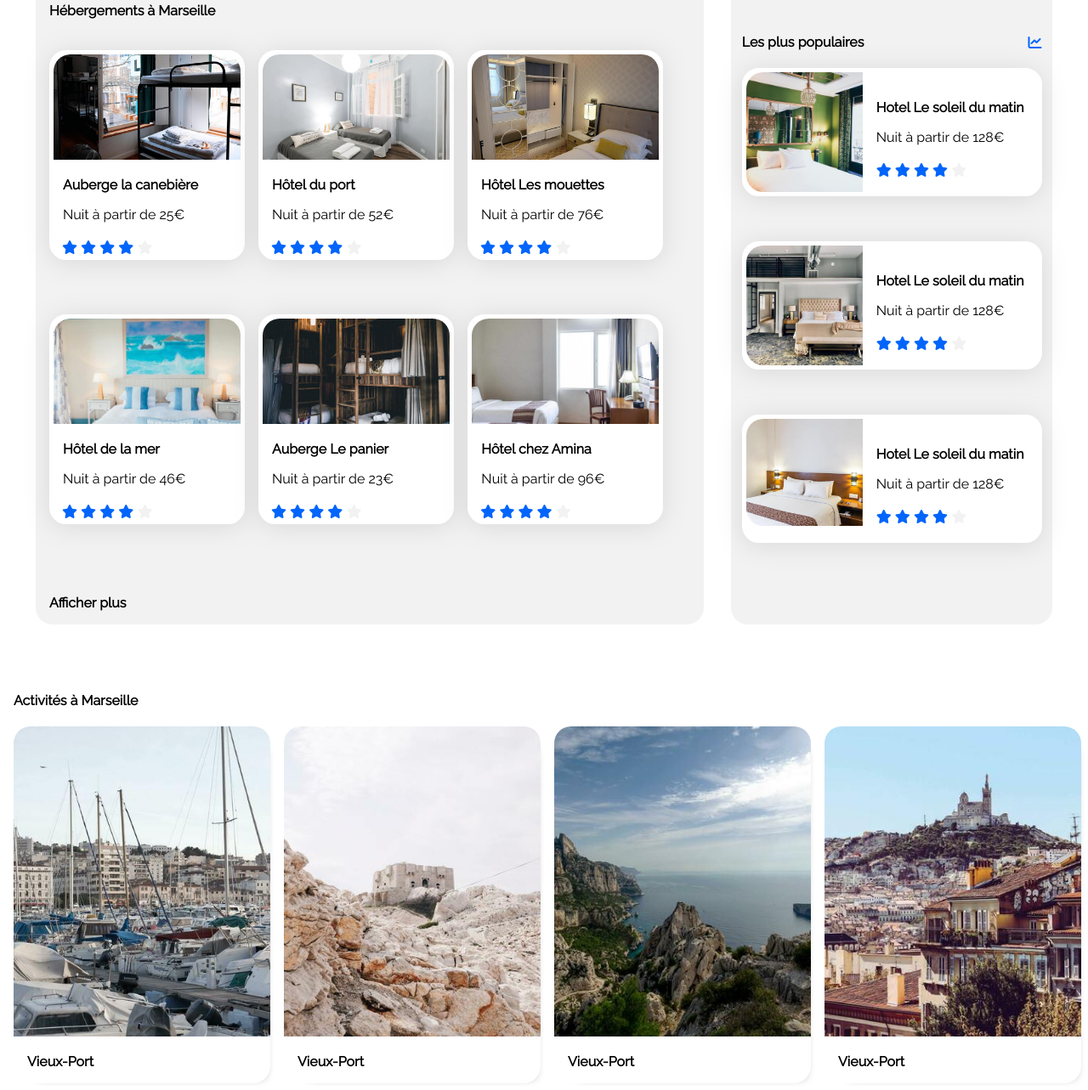
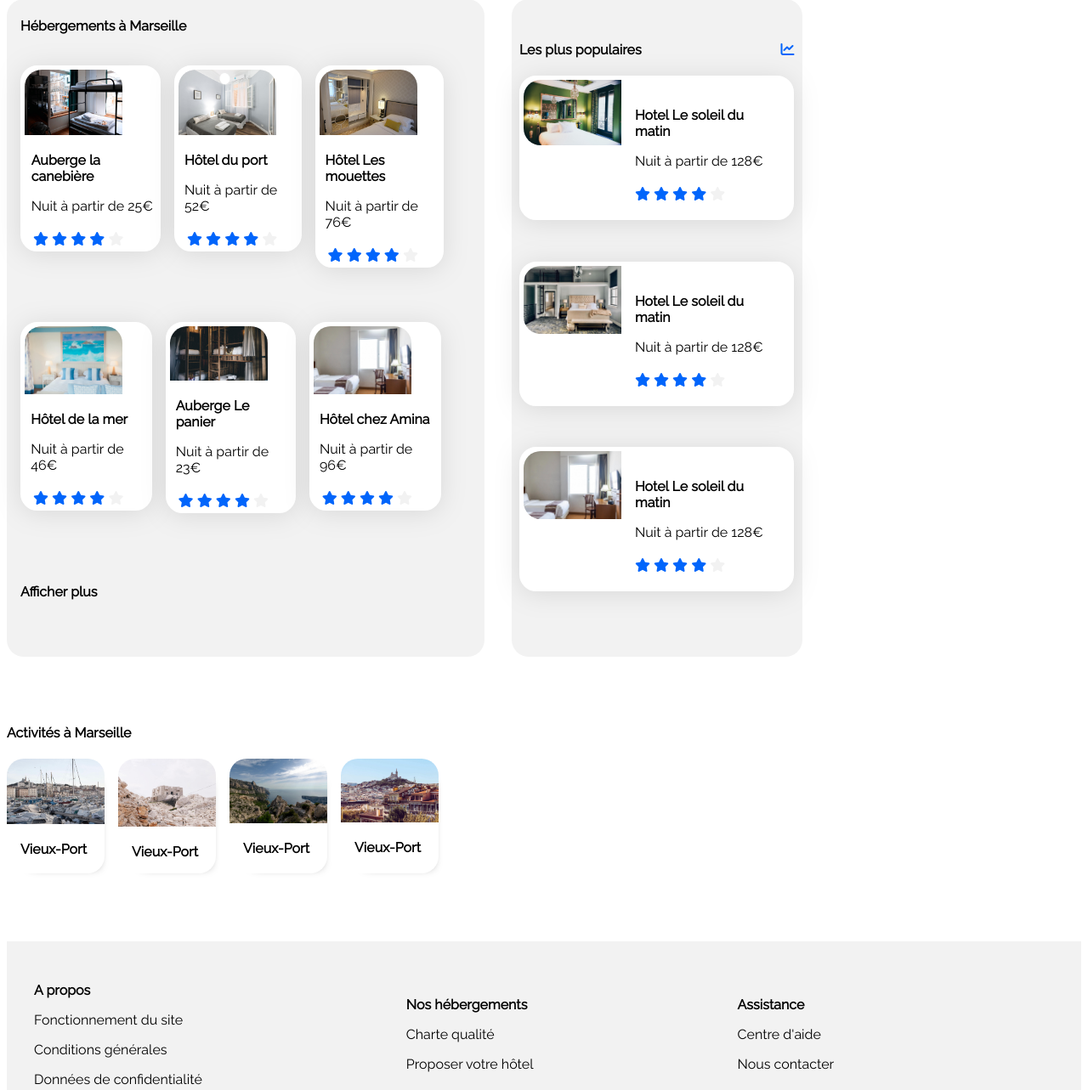
Before and after one commit to Gorrog87/OCProjects, a website: page OCProject-01/index.html in a window 1280 px wide. Shown: the part 475-1758 px from the top of the page at 85% size. Drawn offline with Linux system fonts and the light colour scheme.

Commit message:
comtinue to skip all the margins and set the images to the good size for mobil & tablet work not finish keep going

```diff
--- a/OCProject-01/index.html
+++ b/OCProject-01/index.html
@@ -84,6 +84,7 @@
       </div>
     </header>
     <main>
+      <!--  -->
       <section class="flex rentings-and-popular">
         <div class="rentings">
           <h4 id="hébergements">Hébergements à Marseille</h4>
@@ -91,7 +92,7 @@
             <a href="#">
               <div class="renting-card">
                 <img
-                  src="./assets/images-Booki/hebergements/4_small/marcus-loke-WQJvWU_HZFo-unsplash.jpg"
+                  src="./assets/images-Booki/hebergements/2_large/marcus-loke-WQJvWU_HZFo-unsplash.jpg"
                   alt="marcus-loke-img"
                 >
                 <p class="bold">Auberge la canebière</p>
@@ -108,7 +109,7 @@
             <a href="#">
               <div class="renting-card">
                 <img
-                  src="./assets/images-Booki/hebergements/4_small/fred-kleber-gTbaxaVLvsg-unsplash.jpg"
+                  src="./assets/images-Booki/hebergements/2_large/fred-kleber-gTbaxaVLvsg-unsplash.jpg"
                   alt="fred-kleber-img"
                 >
                 <p class="bold">Hôtel du port</p>
@@ -125,7 +126,7 @@
             <a href="">
               <div class="renting-card">
                 <img
-                  src="./assets/images-Booki/hebergements/4_small/reisetopia-B8WIgxA_PFU-unsplash.jpg"
+                  src="./assets/images-Booki/hebergements/2_large/reisetopia-B8WIgxA_PFU-unsplash.jpg"
                   alt="reisetopia-img"
                 >
                 <p class="bold">Hôtel Les mouettes</p>
@@ -144,7 +145,7 @@
             <a href="#">
               <div class="renting-card">
                 <img
-                  src="./assets/images-Booki/hebergements/4_small/annie-spratt-Eg1qcIitAuA-unsplash.jpg"
+                  src="./assets/images-Booki/hebergements/2_large/annie-spratt-Eg1qcIitAuA-unsplash.jpg"
                   alt="annie-spratt-img"
                 >
                 <p class="bold">Hôtel de la mer</p>
@@ -161,7 +162,7 @@
             <a href="#">
               <div class="renting-card">
                 <img
-                  src="./assets/images-Booki/hebergements/4_small/nicate-lee-kT-ZyaiwBe0-unsplash.jpg"
+                  src="./assets/images-Booki/hebergements/2_large/nicate-lee-kT-ZyaiwBe0-unsplash.jpg"
                   alt="nicate-lee-img"
                 >
                 <p class="bold">Auberge Le panier</p>
@@ -178,7 +179,7 @@
             <a href="#">
               <div class="renting-card">
                 <img
-                  src="./assets/images-Booki/hebergements/4_small/febrian-zakaria-M6S1WvfW68A-unsplash.jpg"
+                  src="./assets/images-Booki/hebergements/2_large/febrian-zakaria-M6S1WvfW68A-unsplash.jpg"
                   alt="febrian-zakaria-img"
                 >
                 <p class="bold">Hôtel chez Amina</p>
@@ -206,7 +207,7 @@
             <a href="#">
               <div class="flex popular-card">
                 <img
-                  src="./assets/images-Booki/hebergements/4_small/emile-guillemot-Bj_rcSC5XfE-unsplash.jpg"
+                  src="./assets/images-Booki/hebergements/2_large/emile-guillemot-Bj_rcSC5XfE-unsplash.jpg"
                   alt="emille-guillemot-img"
                 >
                 <div class="popular-card-details">
@@ -225,7 +226,7 @@
             <a href="#">
               <div class="flex popular-card">
                 <img
-                  src="./assets/images-Booki/hebergements/4_small/aw-creative-VGs8z60yT2c-unsplash.jpg"
+                  src="./assets/images-Booki/hebergements/2_large/aw-creative-VGs8z60yT2c-unsplash.jpg"
                   alt="aw-creative-img"
                 >
                 <div class="popular-card-details">
@@ -244,7 +245,7 @@
             <a href="#">
               <div class="flex popular-card">
                 <img
-                  src="./assets/images-Booki/hebergements/4_small/febrian-zakaria-sjvU0THccQA-unsplash.jpg"
+                  src="./assets/images-Booki/hebergements/2_large/febrian-zakaria-M6S1WvfW68A-unsplash.jpg"
                   alt="febrian-zakaria-img"
                   id="febrian-img"
                 >
@@ -269,7 +270,7 @@
         <div class="activity-cards">
           <div class="activity-card">
             <img
-              src="./assets/images-Booki/activites/4_small/reno-laithienne-QUgJhdY5Fyk-unsplash.jpg"
+              src="./assets/images-Booki/activites/2_large/reno-laithienne-QUgJhdY5Fyk-unsplash.jpg"
               alt="reno-laithienne-img"
             >
             <p class="bold">Vieux-Port</p>
@@ -277,7 +278,7 @@
           <div class="activity-card">
             <!-- here i have a size issue for only one img and they belongs to the same classes... will see it later -->
             <img
-              src="./assets/images-Booki/activites/4_small/paul-hermann-QFTrLdQIRhI-unsplash.jpg"
+              src="./assets/images-Booki/activites/2_large/paul-hermann-QFTrLdQIRhI-unsplash.jpg"
               alt="paul-hermann-img"
             >
             <p class="bold">Vieux-Port</p>
@@ -285,14 +286,14 @@
           </div>
           <div class="activity-card">
             <img
-              src="./assets/images-Booki/activites/4_small/kilyan-sockalingum-NR8-cBCN3aI-unsplash.jpg"
+              src="./assets/images-Booki/activites/2_large/kilyan-sockalingum-NR8-cBCN3aI-unsplash.jpg"
               alt="kilyan-sockalingum-img"
             >
             <p class="bold">Vieux-Port</p>
           </div>
           <div class="activity-card">
             <img
-              src="./assets/images-Booki/activites/4_small/florian-wehde-xW9e8gdotxI-unsplash.jpg"
+              src="./assets/images-Booki/activites/2_large/florian-wehde-xW9e8gdotxI-unsplash.jpg"
               alt="florian-wehde-img"
             >
             <p class="bold">Vieux-Port</p>
--- a/OCProject-01/styles.css
+++ b/OCProject-01/styles.css
@@ -19,12 +19,25 @@
 
 html {
   font-family: "Raleway";
-  padding: 0 1rem 0 1rem;
+  /* padding: 0 1rem 0 1rem; */
 }
 
 body {
-  margin: auto;
+  /* margin: auto; */
   max-width: 1440px;
+}
+
+section {
+  width: fit-content;
+}
+
+img {
+  min-height: 40px;
+  max-height: 80px;
+  min-width: 115px;
+  max-width: 40px;
+  width: fit-content;
+  height: fit-content;
 }
 
 nav {
@@ -263,8 +276,8 @@ footer {
 }
 
 .renting-card img {
-  min-width: 220px;
-  max-height: 124px;
+  /* min-width: 220px;
+  max-height: 124px; */
   object-fit: cover;
   border-radius: 20px 20px 0 0;
 }
@@ -304,7 +317,7 @@ footer {
 }
 
 .popular-card img {
-  width: 137px;
+  /* width: 137px; */
   border-radius: 20px 0px 0px 20px;
   object-fit: cover;
 }
@@ -326,9 +339,9 @@ footer {
 }
 
 .activity-card img {
-  min-width: 302px;
+  /* min-width: 302px;
   max-width: 302px;
-  height: 365px;
+  height: 365px; */
   border-radius: 20px 20px 0 0;
   object-fit: cover;
 }
@@ -355,7 +368,7 @@ footer {
 }
 
 #febrian-img {
-  height: 126px;
+  /* height: 126px; */
   object-fit: cover;
 }
 
@@ -382,11 +395,15 @@ footer {
   /* *********************************************************************************************************************************   */
 
   html {
-    padding: 0 1rem 0 1rem;
+    /* padding: 0 1rem 0 1rem; */
   }
 
   body {
-    padding: 0 1rem 0 1rem;
+    /* padding: 0 1rem 0 1rem; */
+  }
+
+  section {
+    width: fit-content;
   }
 
   footer {
@@ -430,10 +447,10 @@ footer {
   }
 
   .renting-card img {
-    width: auto;
+    /* width: auto;
     height: auto;
     min-width: 203px;
-    object-fit: cover;
+    object-fit: cover; */
     border-radius: 20px 20px 0 0;
   }
 
@@ -464,10 +481,10 @@ footer {
   }
 
   .popular-card img {
-    max-width: 91.67px;
+    /* max-width: 91.67px;
     max-height: 128px;
     min-width: 85px;
-    min-height: 127px;
+    min-height: 127px; */
     border-radius: 20px 0px 0px 20px;
     object-fit: cover;
   }
@@ -492,11 +509,11 @@ footer {
   }
 
   .activity-card img {
-    object-fit: cover;
+    /* object-fit: cover;
     max-height: 260px;
     min-height: 260px;
     max-width: 186px;
-    min-width: 173px;
+    min-width: 173px; */
   }
 
   .spacing-footer-md {
@@ -510,8 +527,8 @@ footer {
   /* ***************************************************************************************************************************** */
 
   #febrian-img {
-    height: 144px;
-    object-fit: cover;
+    /* height: 144px;
+    object-fit: cover; */
   }
 }
 
@@ -532,12 +549,16 @@ footer {
   /* *********************************************************************************************************************************** */
 
   html {
-    margin: unset;
+    /* margin: unset; */
   }
 
   body {
-    margin: unset;
+    /* margin: unset; */
     max-width: 1440px;
+  }
+
+  section {
+    width: fit-content;
   }
 
   input {
@@ -564,7 +585,7 @@ footer {
   }
 
   article img {
-    object-fit: cover;
+    /* object-fit: cover; */
   }
 
   a {
@@ -701,10 +722,10 @@ footer {
   }
 
   .renting-card img {
-    max-height: 124px;
+    /* max-height: 124px;
     min-width: 261px;
     max-width: 425px;
-    object-fit: cover;
+    object-fit: cover; */
     border-radius: 20px 20px 0 0;
   }
 
@@ -724,8 +745,8 @@ footer {
   }
 
   .popular-card img {
-    min-width: 108px;
-    min-height: 144px;
+    /* min-width: 108px;
+    min-height: 144px; */
     border-radius: 20px 0px 0px 20px;
     object-fit: cover;
   }
@@ -735,7 +756,7 @@ footer {
     padding: 1rem;
     min-width: 288px;
     display: flex;
-    width: max-content;
+    /* width: max-content; */
     flex-direction: column;
     border-radius: 20px;
   }
@@ -762,7 +783,7 @@ footer {
     padding: 1rem;
     min-width: 288px;
     display: flex;
-    max-width: max-content;
+    /* max-width: max-content; */
     flex-direction: column;
     border-radius: 20px;
 }
@@ -786,10 +807,10 @@ footer {
   }
 
   .activity-card img {
-    max-height: 141px;
+    /* max-height: 141px;
     min-width: 300px;
     max-width: 425px;
-    min-height: 70px;
+    min-height: 70px; */
     border-radius: 20px 20px 0 0;
     object-fit: cover;
   }
@@ -809,6 +830,6 @@ footer {
     width: auto;
   }
   #febrian-img {
-    object-fit: cover;
+    /* object-fit: cover; */
   }
 }
```
